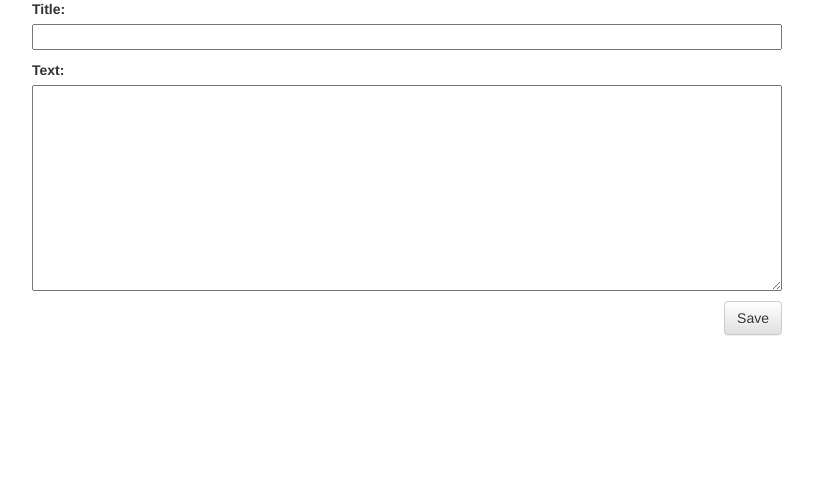
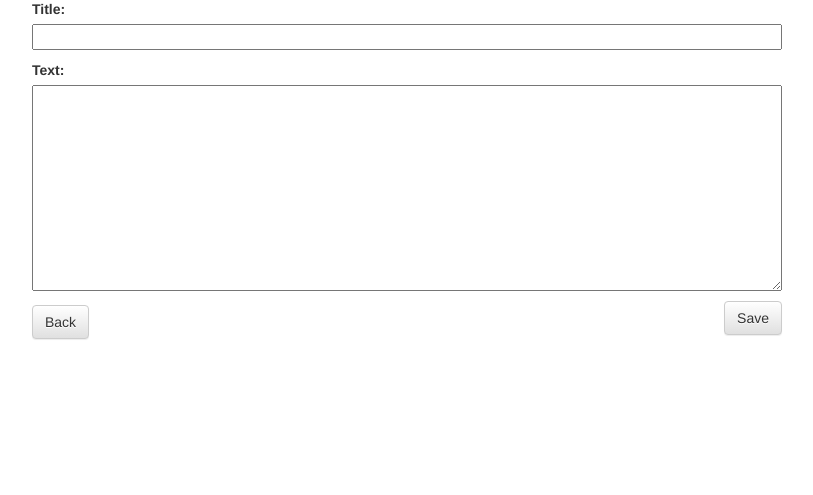
Before and after one commit to goldayushi/my-first-blog, a Django app: page /post/new/ in a window 1280 px wide. Shown: the part 214-709 px from the top of the page, without its empty margins (23-836 px from the left). Run offline with Django 3.2, Linux system fonts and the light colour scheme; some libraries are stand-ins or nearby versions.

Commit message:
feat: Add bottun for back.

```diff
--- a/blog/templates/blog/post_detail.html
+++ b/blog/templates/blog/post_detail.html
@@ -13,4 +13,7 @@
         <h1>{{ post.title }}</h1>
         <p>{{ post.text|linebreaksbr }}</p>
     </div>
+    <div>
+        <a href="{% url 'post_list' %}"><button type="button" class="btn btn-default">Back</button></a>
+    </div>
 {% endblock %}
--- a/blog/templates/blog/post_edit.html
+++ b/blog/templates/blog/post_edit.html
@@ -6,4 +6,7 @@
         {{ form.as_p }}
         <button type="submit" class="save btn btn-default">Save</button>
     </form>
+    <div>
+        <a href="{% url 'post_list' %}"><button type="button" class="btn btn-default">Back</button></a>
+    </div>
 {% endblock %}
```
